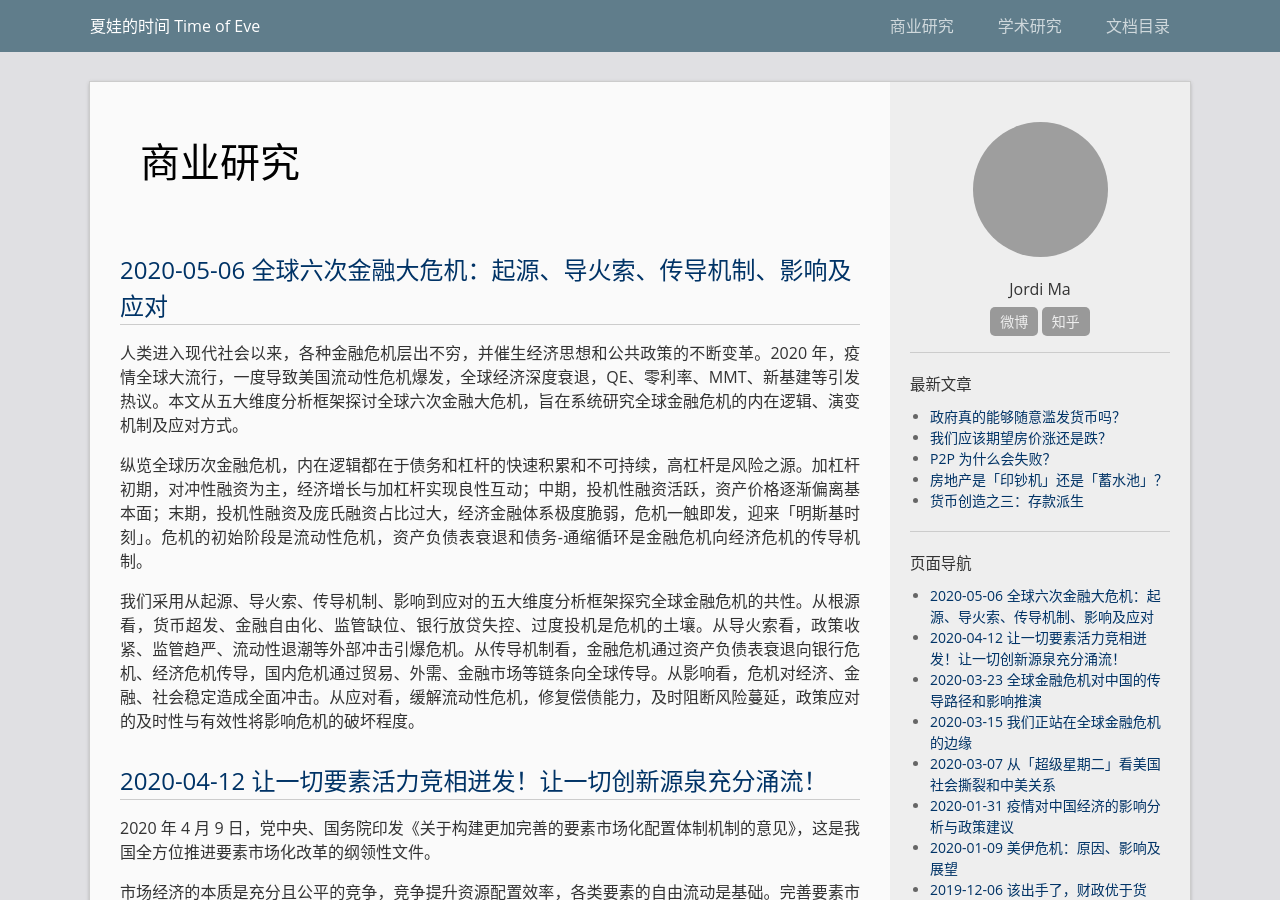
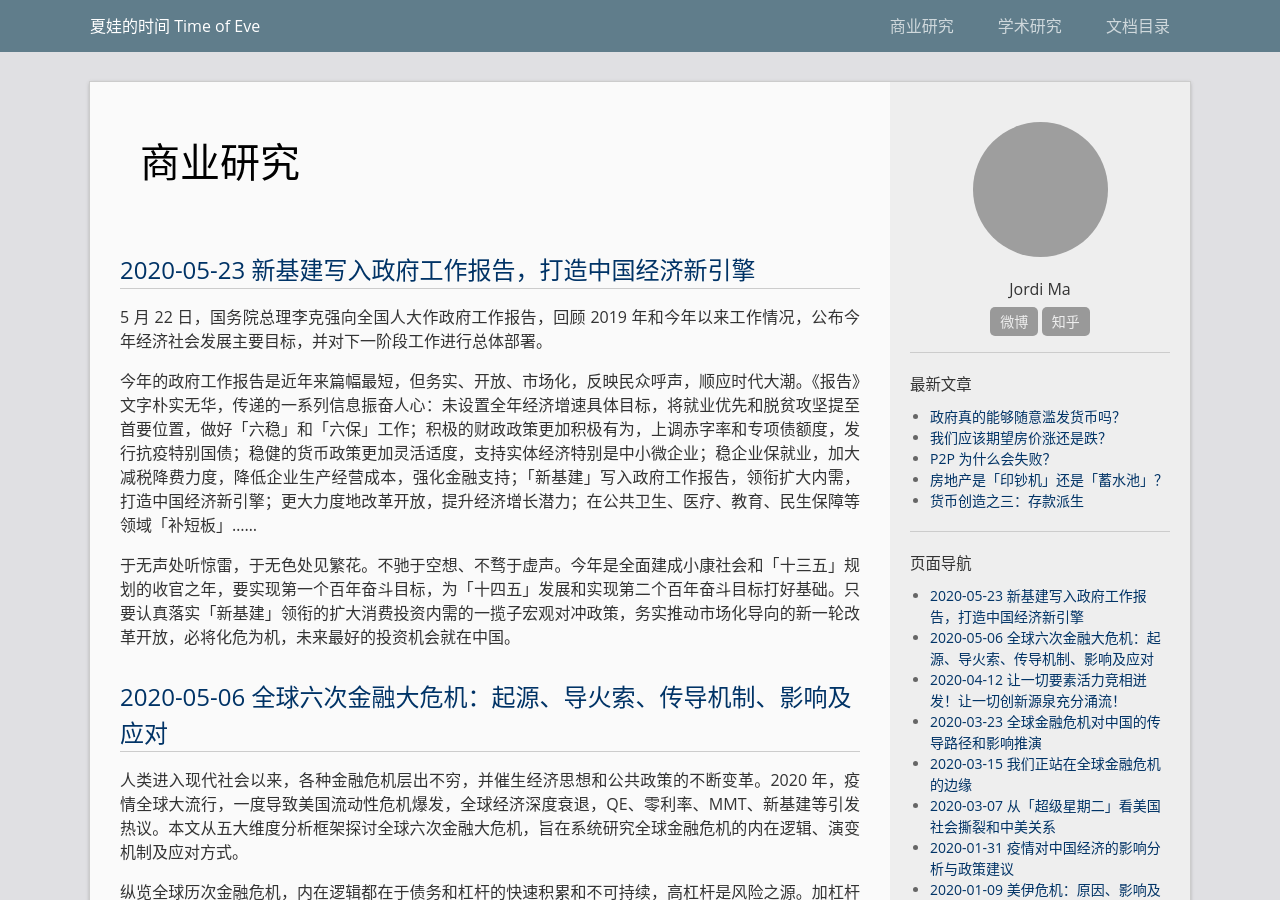
Before and after one commit to majiajin/majiajin.github.io, a Jekyll site: the page built from business.md, in a window 1280 px wide and 900 px high. Built offline with Jekyll 4.4.1, drawn with Linux system fonts in a browser that asks for light colours; grey boxes are pictures that could not be loaded.

Commit message:
Update business.md

```diff
--- a/business.md
+++ b/business.md
@@ -3,6 +3,15 @@ layout: page
 title: 商业研究
 permalink: /business/
 ---
+
+
+## [2020-05-23 新基建写入政府工作报告，打造中国经济新引擎](https://mp.weixin.qq.com/s/eBbyhoJwYDcnYf3Dtc1oWw)
+
+5 月 22 日，国务院总理李克强向全国人大作政府工作报告，回顾 2019 年和今年以来工作情况，公布今年经济社会发展主要目标，并对下一阶段工作进行总体部署。
+
+今年的政府工作报告是近年来篇幅最短，但务实、开放、市场化，反映民众呼声，顺应时代大潮。《报告》文字朴实无华，传递的一系列信息振奋人心：未设置全年经济增速具体目标，将就业优先和脱贫攻坚提至首要位置，做好「六稳」和「六保」工作；积极的财政政策更加积极有为，上调赤字率和专项债额度，发行抗疫特别国债；稳健的货币政策更加灵活适度，支持实体经济特别是中小微企业；稳企业保就业，加大减税降费力度，降低企业生产经营成本，强化金融支持；「新基建」写入政府工作报告，领衔扩大内需，打造中国经济新引擎；更大力度地改革开放，提升经济增长潜力；在公共卫生、医疗、教育、民生保障等领域「补短板」……
+
+于无声处听惊雷，于无色处见繁花。不驰于空想、不骛于虚声。今年是全面建成小康社会和「十三五」规划的收官之年，要实现第一个百年奋斗目标，为「十四五」发展和实现第二个百年奋斗目标打好基础。只要认真落实「新基建」领衔的扩大消费投资内需的一揽子宏观对冲政策，务实推动市场化导向的新一轮改革开放，必将化危为机，未来最好的投资机会就在中国。
 
 ## [2020-05-06 全球六次金融大危机：起源、导火索、传导机制、影响及应对](https://mp.weixin.qq.com/s/4mpExK8OmzEBv_837JtvPg)
 
```
